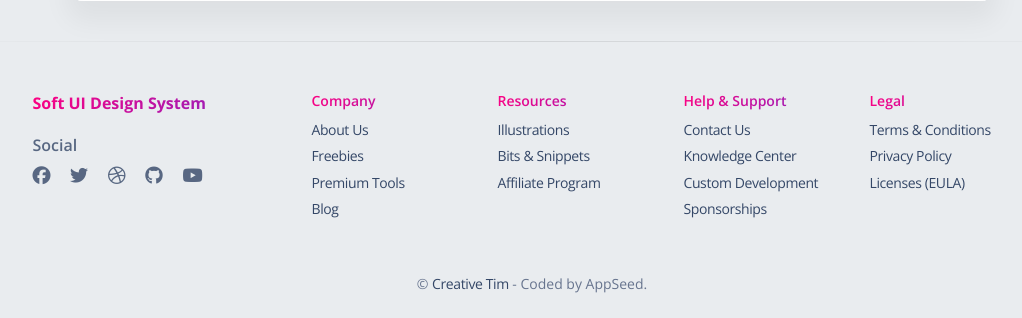
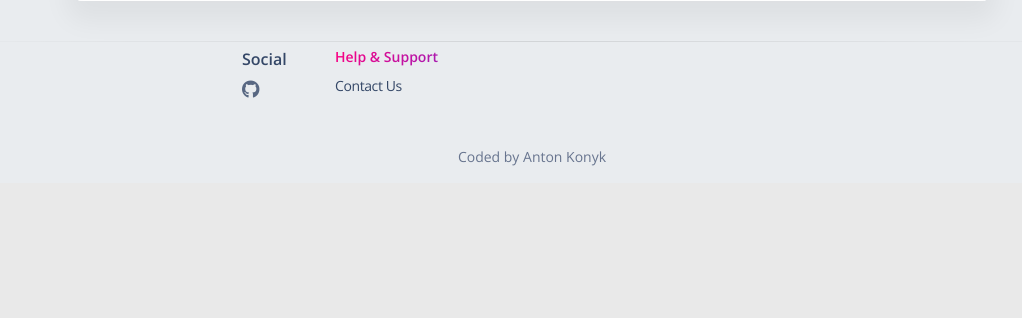
Before and after one commit to Anton-Konyk/restaurant-kitchen-service, a Django app: page / in a window 1280 px wide. Shown: the part 784-1102 px from the top of the page, without its empty margins (108-1130 px from the left). After the commit the page ends 950 px from the top, so only its background shows below. Run offline with Django 5.2, Linux system fonts and the light colour scheme; a user stored in the database is signed in; data comes from the database, SQL or seed files in the repository; some libraries are stand-ins or nearby versions.

Commit message:
edit menu elements

```diff
--- a/templates/includes/footer_background.html
+++ b/templates/includes/footer_background.html
@@ -1,159 +1,28 @@
 {% load static %}
 
 <footer class="footer">
-  <hr class="horizontal dark mb-5">
+  <hr class="horizontal dark mb-1">
   <div class="container">
     <div class=" row">
-      <div class="col-md-3 mb-4 ms-auto">
-        <div>
-          <h6 class="text-gradient text-primary font-weight-bolder">Soft UI Design System</h6>
-        </div>
-        <div>
-          <h6 class="mt-3 mb-2 opacity-8">Social</h6>
+      <div class="col-md-1 mb-4 ms-md-12">
+          <h6>Social</h6>
           <ul class="d-flex flex-row ms-n3 nav">
             <li class="nav-item">
-              <a class="nav-link pe-1" href="https://www.facebook.com/CreativeTim/" target="_blank">
-                <i class="fab fa-facebook text-lg opacity-8"></i>
-              </a>
-            </li>
-
-            <li class="nav-item">
-              <a class="nav-link pe-1" href="https://twitter.com/creativetim" target="_blank">
-                <i class="fab fa-twitter text-lg opacity-8"></i>
-              </a>
-            </li>
-
-            <li class="nav-item">
-              <a class="nav-link pe-1" href="https://dribbble.com/creativetim" target="_blank">
-                <i class="fab fa-dribbble text-lg opacity-8"></i>
-              </a>
-            </li>
-
-
-            <li class="nav-item">
-              <a class="nav-link pe-1" href="https://github.com/creativetimofficial" target="_blank">
+              <a class="nav-link pe-1" href="https://github.com/Anton-Konyk/restaurant-kitchen-service" target="_blank">
                 <i class="fab fa-github text-lg opacity-8"></i>
               </a>
             </li>
-
-            <li class="nav-item">
-              <a class="nav-link pe-1" href="https://www.youtube.com/channel/UCVyTG4sCw-rOvB9oHkzZD1w" target="_blank">
-                <i class="fab fa-youtube text-lg opacity-8"></i>
-              </a>
-            </li>
           </ul>
-        </div>
       </div>
 
-
-
-      <div class="col-md-2 col-sm-6 col-6 mb-4">
-        <div>
-          <h6 class="text-gradient text-primary text-sm">Company</h6>
-          <ul class="flex-column ms-n3 nav">
-            <li class="nav-item">
-              <a class="nav-link" href="https://www.creative-tim.com/presentation?AFFILIATE=128200" target="_blank">
-                About Us
-              </a>
-            </li>
-
-            <li class="nav-item">
-              <a class="nav-link" href="https://www.creative-tim.com/templates/free?AFFILIATE=128200" target="_blank">
-                Freebies
-              </a>
-            </li>
-
-            <li class="nav-item">
-              <a class="nav-link" href="https://www.creative-tim.com/templates/premium?AFFILIATE=128200" target="_blank">
-                Premium Tools
-              </a>
-            </li>
-
-            <li class="nav-item">
-              <a class="nav-link" href="https://www.creative-tim.com/blog?AFFILIATE=128200" target="_blank">
-                Blog
-              </a>
-            </li>
-          </ul>
-        </div>
-      </div>
-
-      <div class="col-md-2 col-sm-6 col-6 mb-4">
-        <div>
-          <h6 class="text-gradient text-primary text-sm">Resources</h6>
-          <ul class="flex-column ms-n3 nav">
-            <li class="nav-item">
-              <a class="nav-link" href="https://iradesign.io/" target="_blank">
-                Illustrations
-              </a>
-            </li>
-
-            <li class="nav-item">
-              <a class="nav-link" href="https://www.creative-tim.com/bits?AFFILIATE=128200" target="_blank">
-                Bits & Snippets
-              </a>
-            </li>
-
-            <li class="nav-item">
-              <a class="nav-link" href="https://www.creative-tim.com/affiliates/new?AFFILIATE=128200" target="_blank">
-                Affiliate Program
-              </a>
-            </li>
-          </ul>
-        </div>
-      </div>
 
       <div class="col-md-2 col-sm-6 col-6 mb-4">
         <div>
           <h6 class="text-gradient text-primary text-sm">Help & Support</h6>
           <ul class="flex-column ms-n3 nav">
             <li class="nav-item">
-              <a class="nav-link" href="https://www.creative-tim.com/contact-us?AFFILIATE=128200" target="_blank">
+              <a class="nav-link" href="mailto:antonkonyk@gmail.com" target="_blank">
                 Contact Us
-              </a>
-            </li>
-
-            <li class="nav-item">
-              <a class="nav-link" href="https://www.creative-tim.com/knowledge-center?AFFILIATE=128200" target="_blank">
-                Knowledge Center
-              </a>
-            </li>
-
-            <li class="nav-item">
-              <a class="nav-link" href="https://services.creative-tim.com/?AFFILIATE=128200" target="_blank">
-                Custom Development
-              </a>
-            </li>
-
-            <li class="nav-item">
-              <a class="nav-link" href="https://www.creative-tim.com/sponsorships?AFFILIATE=128200" target="_blank">
-                Sponsorships
-              </a>
-            </li>
-
-          </ul>
-        </div>
-      </div>
-
-      <div class="col-md-2 col-sm-6 col-6 mb-4 me-auto">
-        <div>
-          <h6 class="text-gradient text-primary text-sm">Legal</h6>
-          <ul class="flex-column ms-n3 nav">
-            <li class="nav-item">
-              <a class="nav-link" href="https://www.creative-tim.com/terms?AFFILIATE=128200" target="_blank">
-                Terms &amp; Conditions
-              </a>
-            </li>
-
-            <li class="nav-item">
-              <a class="nav-link" href="https://www.creative-tim.com/privacy?AFFILIATE=128200" target="_blank">
-                Privacy Policy
-              </a>
-            </li>
-
-            <li class="nav-item">
-              <a class="nav-link" href="https://www.creative-tim.com/license?AFFILIATE=128200" target="_blank">
-                Licenses (EULA)
               </a>
             </li>
           </ul>
@@ -162,8 +31,8 @@
 
       <div class="col-12">
         <div class="text-center">
-          <p class="my-4 text-sm">
-            &copy; <a href="https://www.creative-tim.com?AFFILIATE=128200" target="_blank">Creative Tim</a> - Coded by AppSeed.
+          <p class="my-3 text-sm">
+            Coded by Anton Konyk
           </p>
         </div>
       </div>
```
